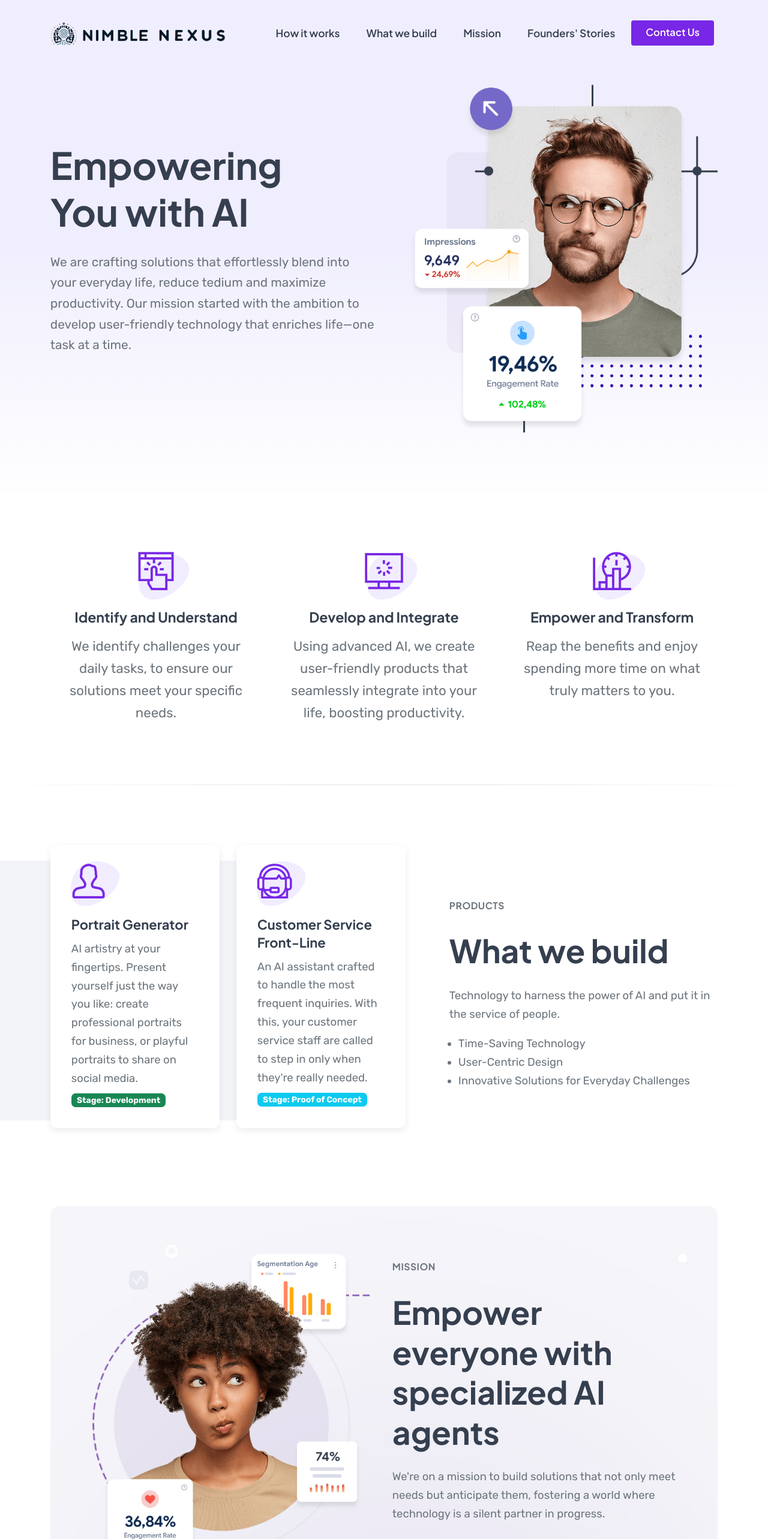
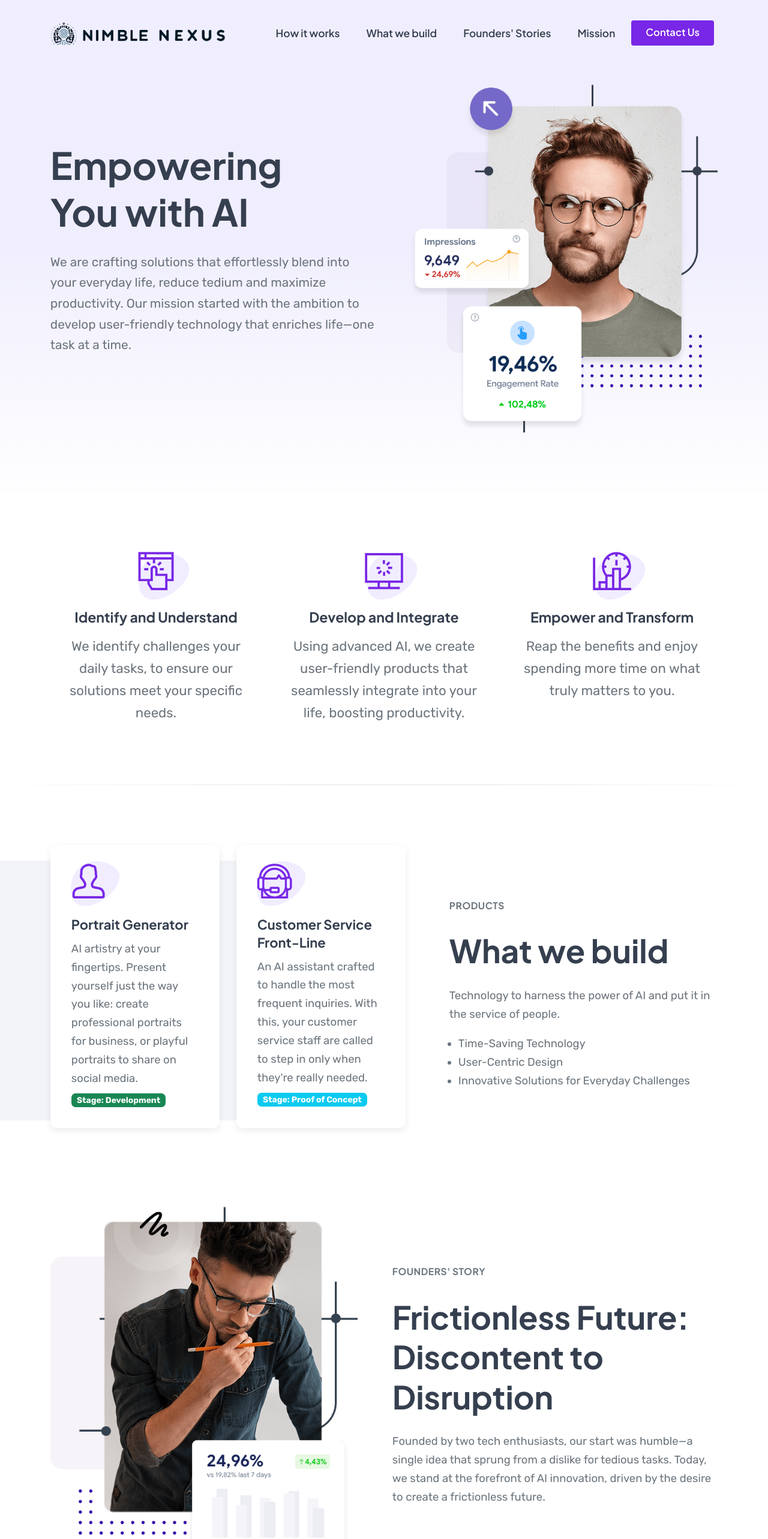
Before and after one commit to NimbleNexus/NimbleNexusWebsite, a Next.js app: page / in a window 1280 px wide. Shown: the top 2566 px of the page at 60% size. Built offline with nearby package versions, Linux system fonts and the light colour scheme.

Commit message:
Homepage content: "Mission" after "Founders' story"

```diff
--- a/components/layout/Menu.js
+++ b/components/layout/Menu.js
@@ -13,8 +13,8 @@ export default function Menu({ isMobileMenu }) {
                 )}
                 <li className="nl-simple" aria-haspopup="false"><Link href="#how-it-works" className="h-link">How it works</Link></li>
                 <li className="nl-simple" aria-haspopup="false"><Link href="#products-and-services" className="h-link">What we build</Link></li>
+                <li className="nl-simple" aria-haspopup="false"><Link href="#founders-stories" className="h-link">Founders' Stories</Link></li>
                 <li className="nl-simple" aria-haspopup="false"><Link href="#mission" className="h-link">Mission</Link></li>
-                <li className="nl-simple" aria-haspopup="false"><Link href="#founders-stories" className="h-link">Founders' Stories</Link></li>
                 <li className="nl-simple" aria-haspopup="false">
                     <Link href="#contact-us" className="btn r-04 btn--theme hover--tra-white last-link">Contact Us</Link>
                 </li>
--- a/pages/index.js
+++ b/pages/index.js
@@ -29,10 +29,10 @@ export default function Home() {
                 <a name="products-and-services"></a>
                 <Features13_3 />
                 {/* <Reviews2_2 /> */}
+                <a name="founders-stories"></a>
+                <Lnk1_7 />
                 <a name="mission"></a>
                 <Wswrapper_1 />
-                <a name="founders-stories"></a>
-                <Lnk1_7 />
                 <hr className="divider" />
                 <a name="contact-us"></a>
                 <Banner7_2 />
```
